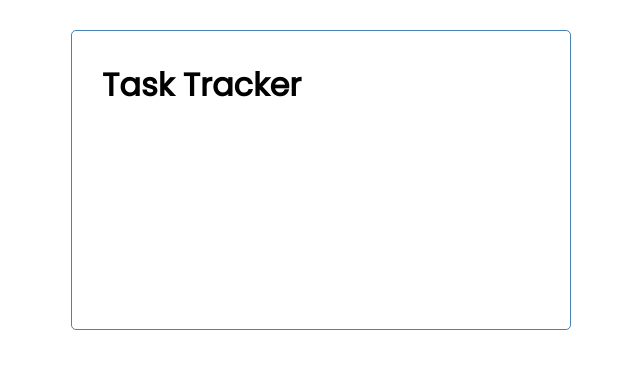
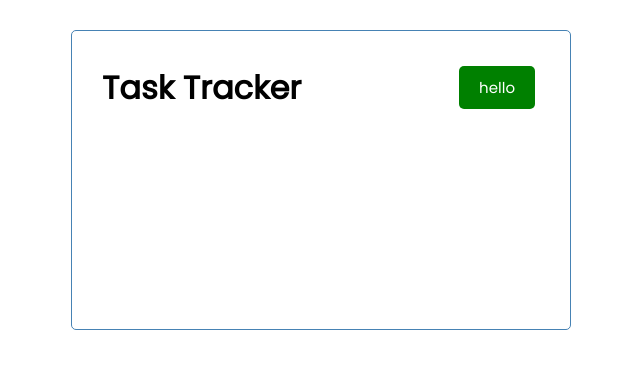
Before and after one commit to b-yarrow/react-crash-course-2021, a React (Create React App) app: page / in a window 1280 px wide. Shown: the top 368 px of the page, without its empty margins (319-959 px from the left). Built offline with nearby package versions, Linux system fonts and the light colour scheme.

Commit message:
add Button component

```diff
--- /dev/null
+++ b/src/components/Button.js
@@ -0,0 +1,9 @@
+const Button = ({ color, text }) => {
+    return (
+        <button style={{ backgroundColor: color }} className='btn'>
+            {text}
+        </button>
+    )
+}
+
+export default Button
--- a/src/components/Header.js
+++ b/src/components/Header.js
@@ -1,10 +1,13 @@
 import PropTypes from 'prop-types'
+import Button from './Button'
 
 
 const Header = ({ title }) => {
     return (
-        <header>
+        <header className='header'>
             <h1>{title}</h1>
+            <Button color='green' text='hello' />
+
         </header>
     )
 }
```
